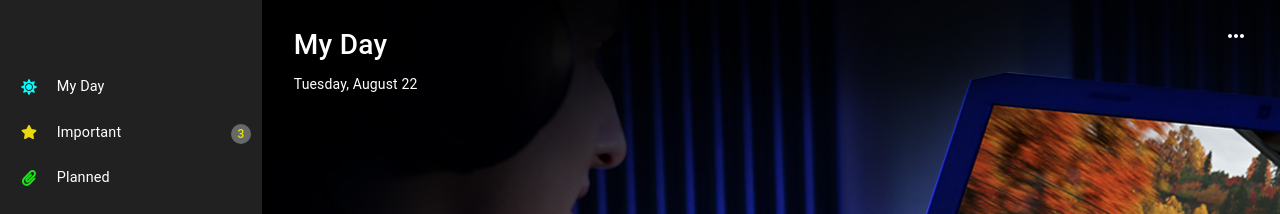
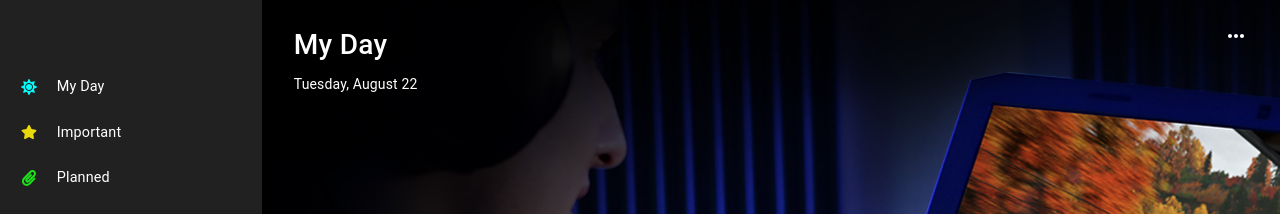
Before and after one commit to AdebayoIbrahim/Advance-react-to-do-list, a React (Create React App) app: page / in a window 1280 px wide. Shown: the top 214 px of the page. Built offline with nearby package versions, Linux system fonts and the light colour scheme.

Commit message:
todo length highlight in side bar

```diff
--- a/src/components/layout/Sidebar.jsx
+++ b/src/components/layout/Sidebar.jsx
@@ -27,7 +27,7 @@ const Listitem = styled(ListItem)({
   "&:hover": { background: "rgb(61 56 56 / .8)" },
 });
 export default function Sidebar() {
-  const { todo } = useContext(TodoContext);
+  const { todo, important } = useContext(TodoContext);
   return (
     <Box
       pl={0.6}
@@ -62,8 +62,9 @@ export default function Sidebar() {
             </ListItemIcon>
             <ListText primary="Important" />
             <Box component="span" sx={{ textAlign: "right" }}>
+              {important.length < 1 ? null : (
                 <Badge
-                badgeContent={todo.length}
+                  badgeContent={important.length}
                   sx={{
                     color: "#e2e509",
                     "& .MuiBadge-badge": {
@@ -74,6 +75,7 @@ export default function Sidebar() {
                     },
                   }}
                 />
+              )}
             </Box>
           </ListItemButton>
         </Listitem>
@@ -99,6 +101,7 @@ export default function Sidebar() {
               <FaHome fontSize="16px" fill="#215ce1" />
             </ListItemIcon>
             <ListText primary="Tasks" />
+            {todo.length < 1 ? null : (
               <Box component="span" sx={{ textAlign: "right" }}>
                 <Badge
                   badgeContent={todo.length}
@@ -113,6 +116,7 @@ export default function Sidebar() {
                   }}
                 />
               </Box>
+            )}
           </ListItemButton>
         </Listitem>
       </List>
--- a/src/context/todoContext.jsx
+++ b/src/context/todoContext.jsx
@@ -25,9 +25,7 @@ export const TodoProvider = ({ children }) => {
   const addImportant = (data) => {
     setImp([...important, data]);
   };
-  useEffect(() => {
-    console.log(important);
-  }, [important]);
+
   return (
     <React.Fragment>
       <TodoContext.Provider
```
Lines whose indentation alone changed are shown as unchanged.
